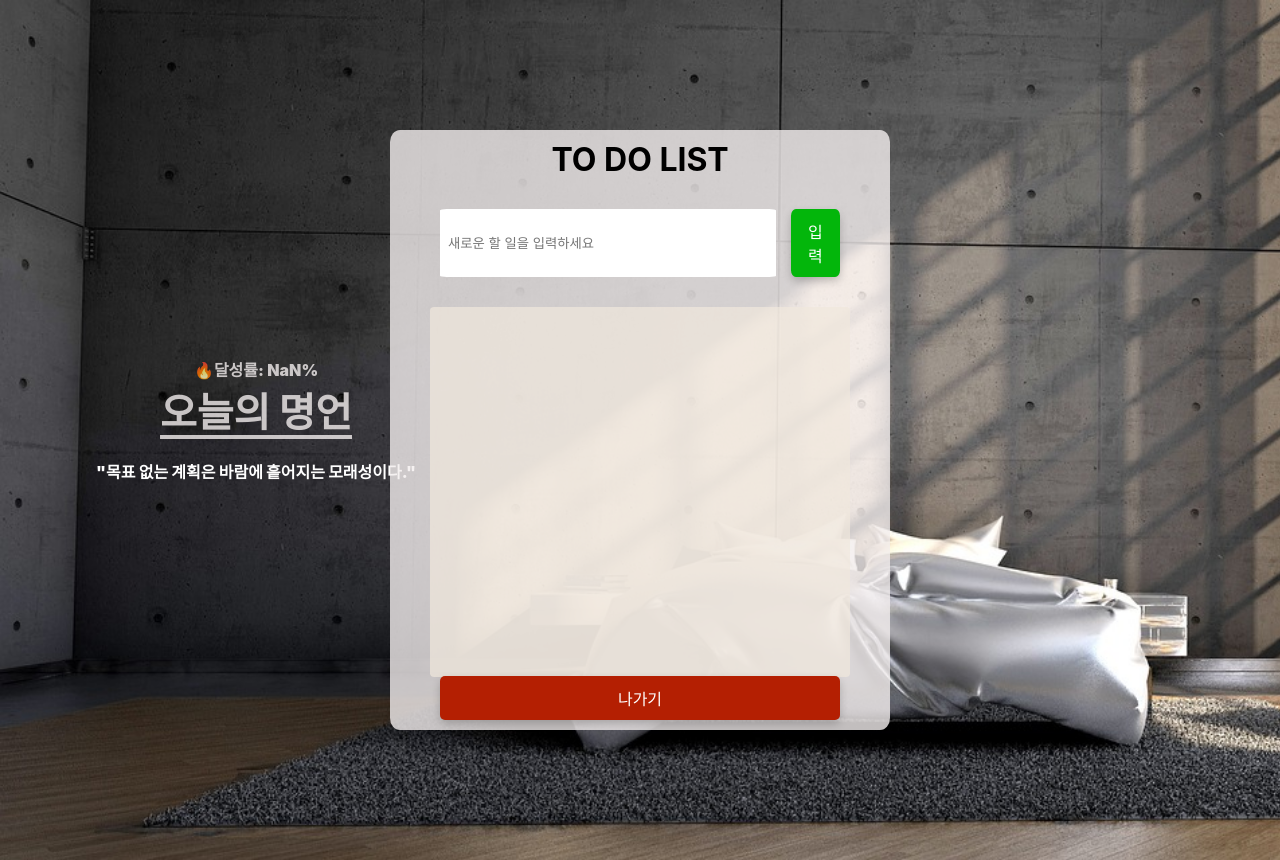
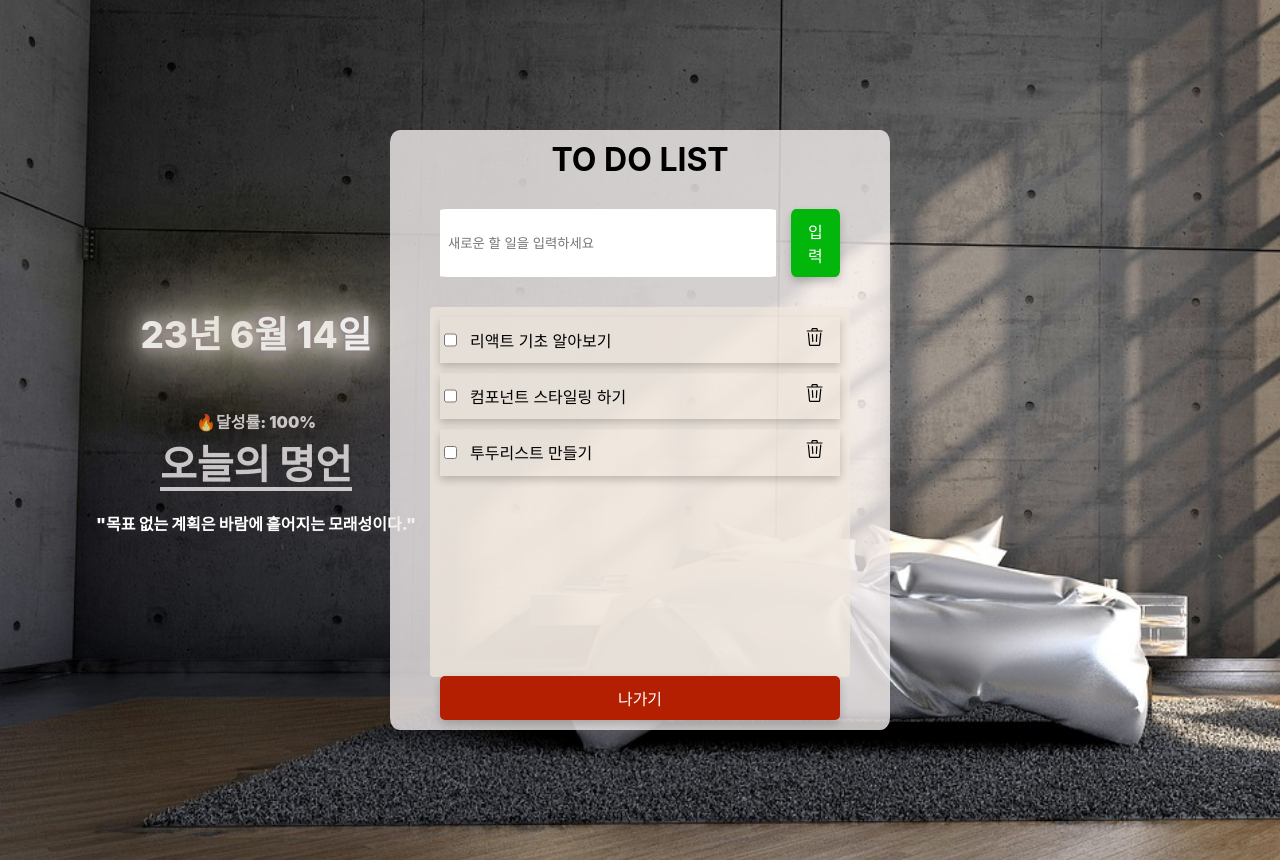
Before and after one commit to JamesJoe0830/Todo_App, a React (Create React App) app: page / in a window 1280 px wide. Both pictures are taken after a click on the button "시작하기". Built offline with nearby package versions, Linux system fonts and the light colour scheme.

Commit message:
feat: Todo-delete-function & date

```diff
--- a/src/pages/Home.jsx
+++ b/src/pages/Home.jsx
@@ -8,25 +8,31 @@ export default function Home() {
   const [start, setStart] = useState(false);
   const [randomQuote, setRandomQuote] = useState("");
   const [todoList, setTodoList] = useState([
-    // {
-    //   id: 1,
-    //   text: "리액트 기초 알아보기",
-    //   checked: false,
-    // },
-    // {
-    //   id: 2,
-    //   text: "컴포넌트 스타일링 하기",
-    //   checked: false,
-    // },
-    // {
-    //   id: 3,
-    //   text: "투두리스트 만들기",
-    //   checked: false,
-    // },
+    {
+      id: 1,
+      text: "리액트 기초 알아보기",
+      checked: false,
+    },
+    {
+      id: 2,
+      text: "컴포넌트 스타일링 하기",
+      checked: false,
+    },
+    {
+      id: 3,
+      text: "투두리스트 만들기",
+      checked: false,
+    },
   ]);
+  let today = new Date();
+  let year = String(today.getFullYear()).slice(-2);
+  let month = today.getMonth();
+  let date = today.getDate();
 
   const [count, setCount] = useState(todoList.length);
+  // const [todayDate, setTodayDate] = useState(`${new Date()}`)
   const [total, setTotal] = useState(todoList.length);
+  const [detailText, setDetailText] = useState(false);
   const getRandomQuote = () => {
     const randomIndex = Math.floor(Math.random() * planQuotes.length);
     setRandomQuote(planQuotes[randomIndex].quote);
@@ -48,8 +54,18 @@ export default function Home() {
       });
     });
   };
-  const handleDelete = () => {
-    alert('삭제하시겠습니까?')
+  const handleMouseEnter = () => {
+    setDetailText(detailText => true);
+  }
+  const handleMouseLeave = () => {
+    setDetailText(detailText => false);
+  }
+  const handleDelete = (id) => {
+    alert('삭제하시겠습니까?');
+    setTodoList(todoList.filter(data => data.id !== id));
+    //filter를 통해서 id와 일치하지 않는 값들만 setTodoList에 반환
+
+
   };
 
   useEffect(() => {
@@ -60,7 +76,10 @@ export default function Home() {
   if (!start) {
     return (
       <div className="home__wrapper">
+        <div className="todo__wrapper">
+        <div className="date__Information"> {year}년 {month}월 {date}일 </div>
         <div className="start__wrapper">
+
           <div className="start__title">TO DO LIST</div>
           <div className="start__QuotesBackground"></div>
           <div className="start__planQuotes">"{randomQuote}"</div>
@@ -73,17 +92,19 @@ export default function Home() {
             시작하기
           </button>
         </div>
+        </div>
       </div>
     );
   } else {
     return (
       <div className="home__wrapper">
         <div className="todo__planQuotes">
+        <div className="date__Information"> {year}년 {month}월 {date}일 </div>
         <div className="todo_goals">🔥달성률: {count/total*100}%</div>
           <div className="todo__title">오늘의 명언</div>"{randomQuote}"
 
         </div>
-        <div className="todo__wrapper">
+        <div className="todoList__wrapper">
           <div className="start__title">
             TO DO LIST
           </div>
@@ -104,13 +125,16 @@ export default function Home() {
                   className={
                     todo.checked ? "todoItem__completeText" : "todoItem__text"
                   }
+                  onMouseEnter={todo.text.length>20? handleMouseEnter: undefined}
+                  onMouseLeave={todo.text.length>20? handleMouseLeave: undefined}
                 >
-                  {todo.text}
+
+                  {todo.text.length>20 && !detailText ? (todo.text).slice(0,20).concat('...'): todo.text}
                 </div>
                 <button
                   className="todoItem__delete"
                   onClick={() => {
-                    handleDelete();
+                    handleDelete(todo.id);
                   }}
                 >
                   <GoTrash />
--- a/src/pages/Pages.css
+++ b/src/pages/Pages.css
@@ -1,3 +1,21 @@
+@keyframes flicker {
+      0%, 18%, 22%, 25%, 53%, 57%, 100% {
+
+      text-shadow:
+      0 0 4px #fff,
+      0 0 11px #fff,
+      0 0 19px #fff,
+      0 0 40px rgb(241, 233, 221),
+      0 0 80px rgb(241, 233, 221),
+      0 0 90px rgb(131, 119, 101),
+      0 0 100px rgb(241, 233, 221),
+      0 0 150px rgb(255, 162, 0);
+      }
+ 20%, 24%, 55% {
+      text-shadow: none;
+  }
+}
+
 .home__wrapper {
     display: flex;
     width: 100%;
@@ -7,7 +25,29 @@
     top: 0;
     opacity: black 0.2;
 }
+.todo__wrapper {
+    display: flex;
+    flex-direction: column;
+    position: relative;
+    width: 500px;
+    height: 600px;
+    margin: 0 auto;
+    align-self: center;
 
+}
+.date__Information {
+  display: flex;
+  color: rgb(237, 237, 237);
+  text-shadow: 0 0 4px rgb(138, 126, 126), 0 0 11px rgb(120, 106, 106), 0 0 19px #fff, 0 0 40px rgb(241, 233, 221), 0 0 80px rgb(241, 233, 221), 0 0 90px rgb(241, 233, 221), 0 0 100px rgb(127, 120, 110), 0 0 150px rgb(255, 162, 0);
+  font-size: 2.3rem;
+  font-weight: 800;
+  margin: 0 auto;
+  margin-bottom: 50px;
+  height: fit-content;
+  text-align: center;
+  justify-content: center;
+  animation: flicker 1.5s ease-in-out alternate;
+}
 .start__wrapper {
     display: flex;
     flex-direction: column;
@@ -108,7 +148,7 @@
 }
 /* Todo 시작 */
 
-.todo__wrapper{
+.todoList__wrapper{
     display: flex;
     flex-direction: column;
     position: relative;
@@ -143,6 +183,7 @@
     box-shadow: 0px 4px 8px rgba(0, 0, 0, 0.2);
     margin-bottom: 10px;
 
+
 }
 .todoItem__checkbox{
 
@@ -152,7 +193,18 @@
     color:black;
     opacity: 1;
     align-self: center;
+    max-width: 300px;
+
 }
+
+.todoItem__detailText{
+
+    color:black;
+    opacity: 1;
+    align-self: center;
+    overflow: hidden;
+}
+
 .todoItem__completeText{
     margin-left: 10px;
     color:black;
@@ -160,6 +212,7 @@
     text-decoration: line-through;
     align-self: center;
 }
+
 
 .todoItem__delete{
     background-color: transparent;
```
